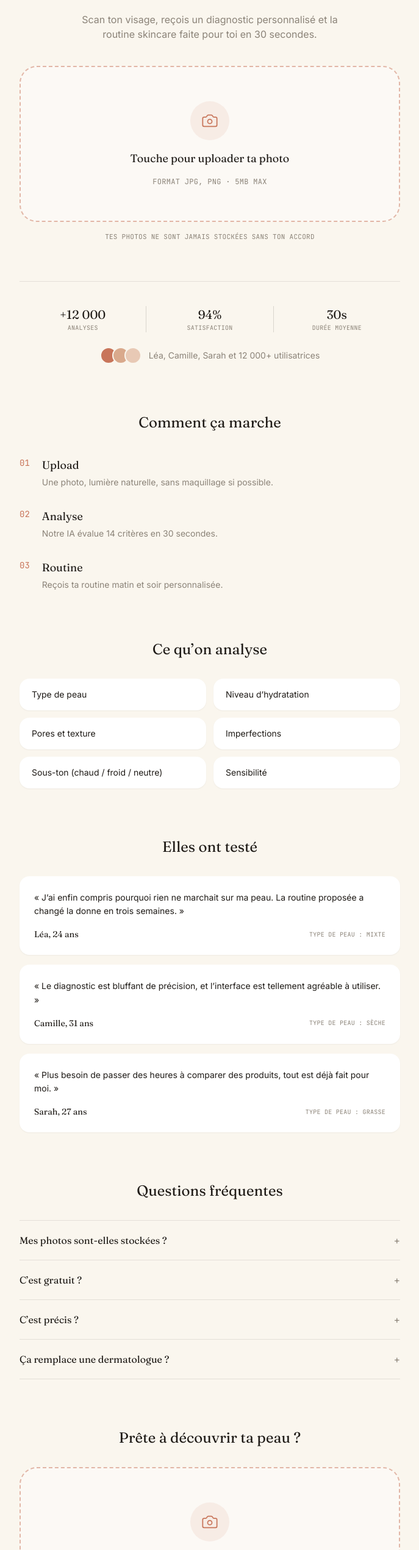
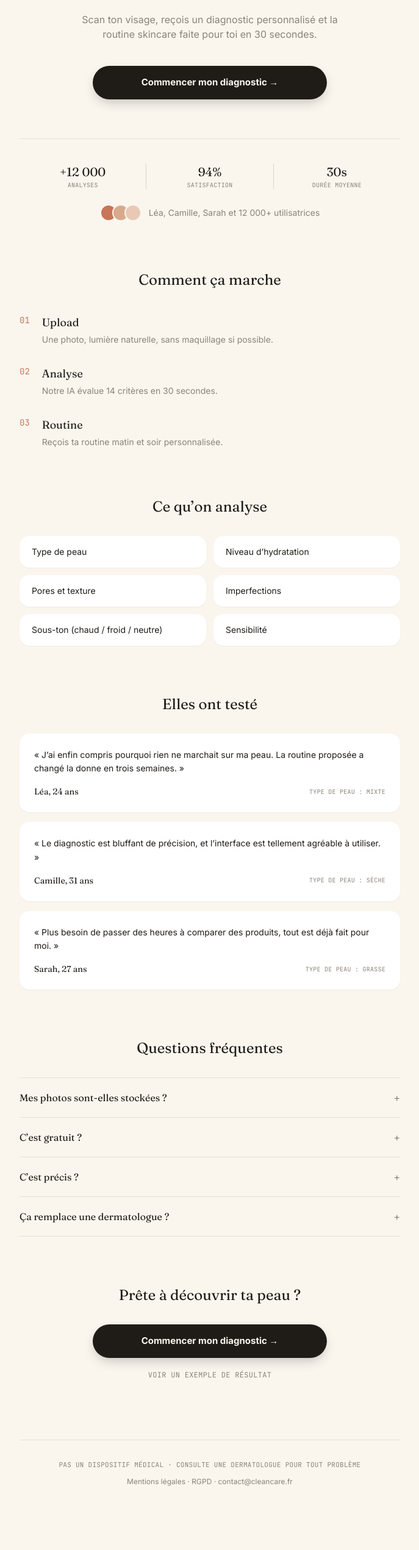
Before and after one commit to devisdirect91-ctrl/cleancare, a Next.js app: page / in a window 1280 px wide. Shown: the part 224-2766 px from the top of the page at 61% size, without its empty margins (296-983 px from the left). Built offline with nearby package versions, Linux system fonts and the light colour scheme.

Commit message:
feat: landing CTA now routes through /onboarding/name before upload

```diff
--- a/app/page.tsx
+++ b/app/page.tsx
@@ -1,12 +1,8 @@
 'use client'
 
-import { useRouter } from 'next/navigation'
+import Link from 'next/link'
 import { useState } from 'react'
-import { toast } from 'sonner'
-import { AnalyzingOverlay } from '@/components/landing/analyzing-overlay'
 import { ExampleResultModal } from '@/components/landing/example-result-modal'
-import { UploadZone } from '@/components/landing/upload-zone'
-import { ANONYMOUS_ANALYSIS_KEY } from '@/components/dashboard/anonymous-paywall'
 
 const STEPS = [
   {
@@ -75,41 +71,9 @@ const FAQ = [
   },
 ]
 
-type FlowState = 'idle' | 'analyzing'
-
 export default function Home() {
-  const router = useRouter()
-  const [flowState, setFlowState] = useState<FlowState>('idle')
-  const [image, setImage] = useState<string | null>(null)
   const [openFaq, setOpenFaq] = useState<number | null>(null)
   const [showExample, setShowExample] = useState(false)
-
-  async function handleFileSelected(dataUrl: string) {
-    setImage(dataUrl)
-    setFlowState('analyzing')
-
-    try {
-      const res = await fetch('/api/analyze', {
-        method: 'POST',
-        headers: { 'Content-Type': 'application/json' },
-        body: JSON.stringify({ image: dataUrl }),
-      })
-
-      const body = await res.json().catch(() => null)
-
-      if (!res.ok) {
-        toast.error(body?.error ?? 'Une erreur est survenue, réessaie.')
-        setFlowState('idle')
-        return
-      }
-
-      sessionStorage.setItem(ANONYMOUS_ANALYSIS_KEY, JSON.stringify(body.analysis))
-      router.push('/paywall')
-    } catch {
-      toast.error('Une erreur est survenue, réessaie.')
-      setFlowState('idle')
-    }
-  }
 
   return (
     <main className="mx-auto max-w-2xl px-6 py-16 sm:py-24">
@@ -127,7 +91,7 @@ export default function Home() {
         </p>
 
         <div className="mt-10">
-          <UploadZone onFileSelected={handleFileSelected} />
+          <StartCta />
         </div>
       </section>
 
@@ -266,7 +230,7 @@ export default function Home() {
           Prête à découvrir ta peau ?
         </h2>
         <div className="mt-8">
-          <UploadZone onFileSelected={handleFileSelected} />
+          <StartCta />
         </div>
         <button
           onClick={() => setShowExample(true)}
@@ -287,12 +251,20 @@ export default function Home() {
         </p>
       </footer>
 
-      {flowState === 'analyzing' && image && (
-        <AnalyzingOverlay imageSrc={image} />
-      )}
       {showExample && (
         <ExampleResultModal onClose={() => setShowExample(false)} />
       )}
     </main>
   )
 }
+
+function StartCta() {
+  return (
+    <Link
+      href="/onboarding/name"
+      className="inline-flex w-full max-w-sm items-center justify-center rounded-full bg-charcoal px-8 py-4 font-sans text-[15px] font-bold text-cream shadow-[0_8px_20px_-6px_rgba(31,27,22,0.3)] transition-opacity hover:opacity-80"
+    >
+      Commencer mon diagnostic &rarr;
+    </Link>
+  )
+}
```
